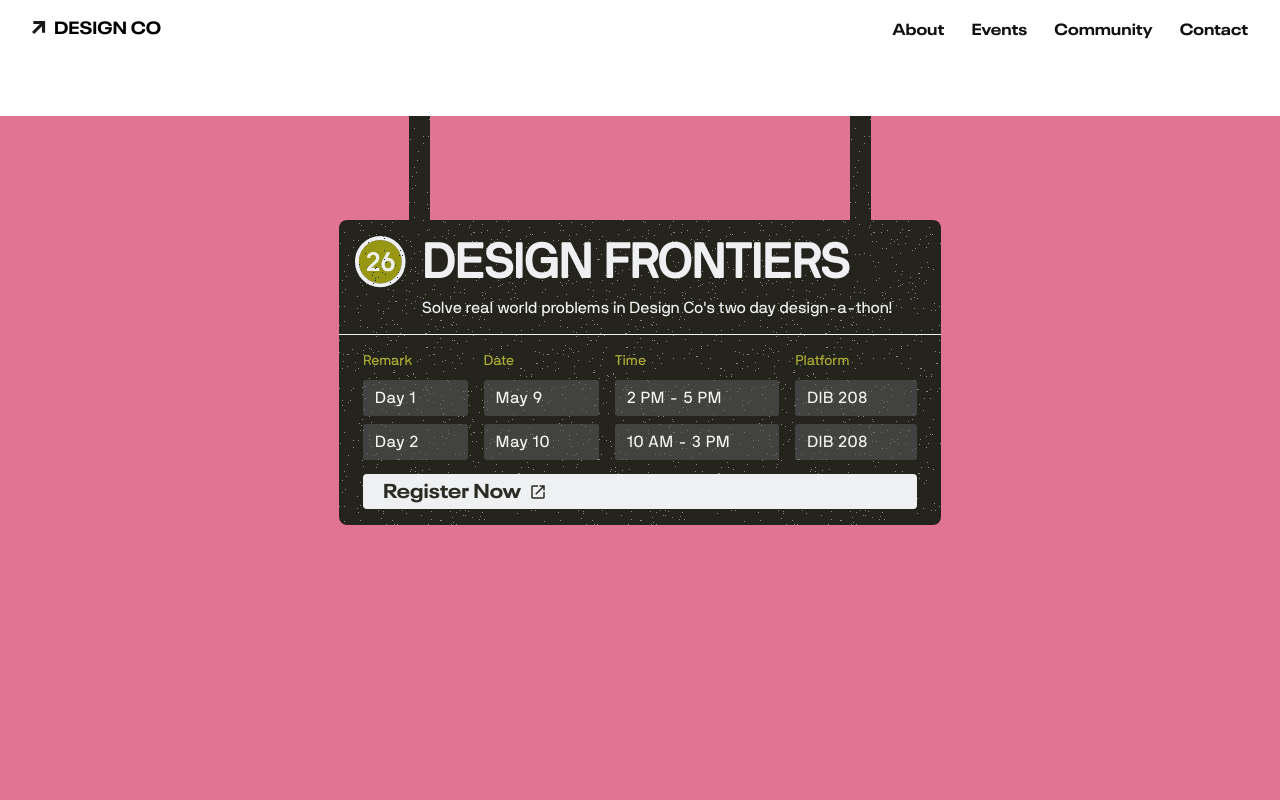
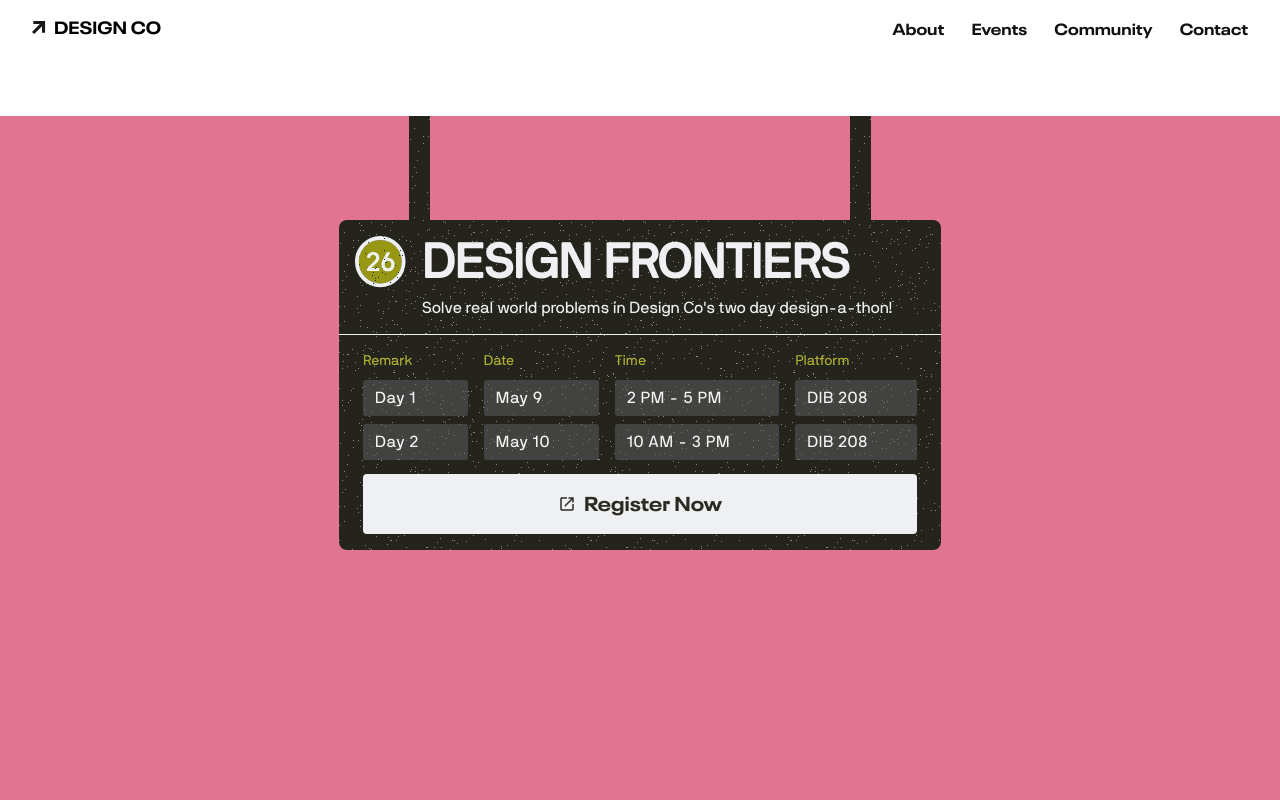
Before and after one commit to ucsddesignco/df26, a React (Vite) app: page / in a window 1280 px wide. Shown: the top 800 px of the page. Built offline with nearby package versions, Linux system fonts and the light colour scheme.

Commit message:
Update Button component

```diff
--- a/src/Components/Button/Button.scss
+++ b/src/Components/Button/Button.scss
@@ -5,25 +5,29 @@
   font-style: normal;
 }
 
-.button{
+.button {
   position: relative;
   font-family: "Neue Plak";
   background-color: #191919;
   text-decoration: none;
   color: white;
-  display: flex;
-  align-items: center;
-  gap: 0.5rem;
   padding: 8px 16px;
-  text-wrap: nowrap;
   border-radius: 0px;
   font-size: 1rem;
   border: none;
-  width: fit-content;
   box-sizing: border-box;
-  max-height: 35px;
+  height: 42px;
+  cursor: pointer;
 
-  span {
-    margin-top: -5px;
+  .content-container {
+    display: flex;
+    align-items: center;
+    justify-content: center;
+    gap: 0.5rem;
+    text-wrap: nowrap;
+
+    span {
+      margin-top: -5px;
+    }
   }
 }
--- a/src/Components/Button/Button.tsx
+++ b/src/Components/Button/Button.tsx
@@ -38,8 +38,10 @@ const Button = ({
           className={`button ${className}`}
           disabled={disabled}
         >
-          <span>{text}</span>
-          {icon && icon}
+          <div className="content-container">
+            {icon && icon}
+            <span>{text}</span>
+          </div>
         </button>
       )}
     </>
```
